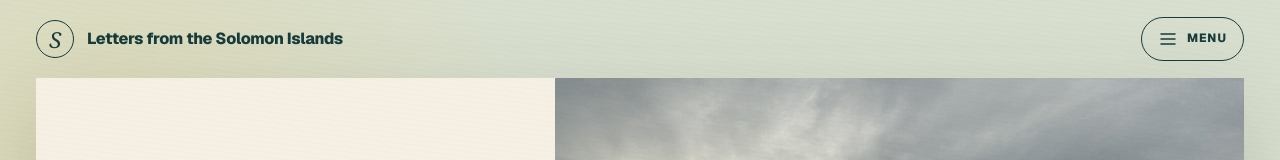
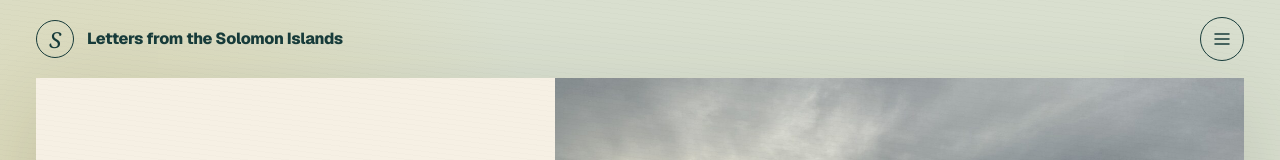
Before and after one commit to mckaycourt/solomon-islands-mission, a Next.js app: page / in a window 1280 px wide. Shown: the top 160 px of the page. Built offline with nearby package versions, Linux system fonts and the light colour scheme.

Commit message:
Use an icon-only navigation toggle

```diff
--- a/app/SiteMenu.tsx
+++ b/app/SiteMenu.tsx
@@ -36,11 +36,10 @@ export function SiteMenu({ shareUrl }: { shareUrl?: string }) {
         if (!event.currentTarget.contains(event.relatedTarget as Node | null)) close();
       }}
     >
-      <summary className="site-menu-toggle">
+      <summary className="site-menu-toggle" aria-label="Open navigation">
         <svg width="20" height="20" viewBox="0 0 20 20" fill="none" aria-hidden="true">
           <path d="M3 5h14M3 10h14M3 15h14" stroke="currentColor" strokeWidth="1.5" strokeLinecap="round" />
         </svg>
-        <span>Menu</span>
       </summary>
       <nav className="site-menu-links" aria-label="Primary navigation" onClick={close}>
         <Link href="/#letters">Letters</Link>
--- a/app/site-menu.css
+++ b/app/site-menu.css
@@ -4,19 +4,15 @@
 .site-menu { position: relative; flex-shrink: 0; z-index: 30; }
 .site-menu-toggle {
   min-height: 44px;
+  width: 44px;
   display: flex;
   align-items: center;
   justify-content: center;
-  gap: 9px;
-  padding: 8px 16px;
+  padding: 0;
   border: 1.5px solid var(--ink);
   border-radius: 999px;
   cursor: pointer;
   list-style: none;
-  font-size: 12px;
-  font-weight: 750;
-  letter-spacing: 0.08em;
-  text-transform: uppercase;
 }
 .site-menu-toggle::-webkit-details-marker { display: none; }
 .site-menu-toggle:hover, .site-menu[open] .site-menu-toggle { background: var(--ink); color: var(--paper-light); }
@@ -42,5 +38,4 @@
 .site-menu-links a::after { display: none; }
 @media (max-width: 400px) {
   .site-header:has(.site-menu) .brand > span:last-child { max-width: 155px; font-size: 14px; line-height: 1.3; }
-  .site-menu-toggle { padding: 8px 12px; }
 }
```
